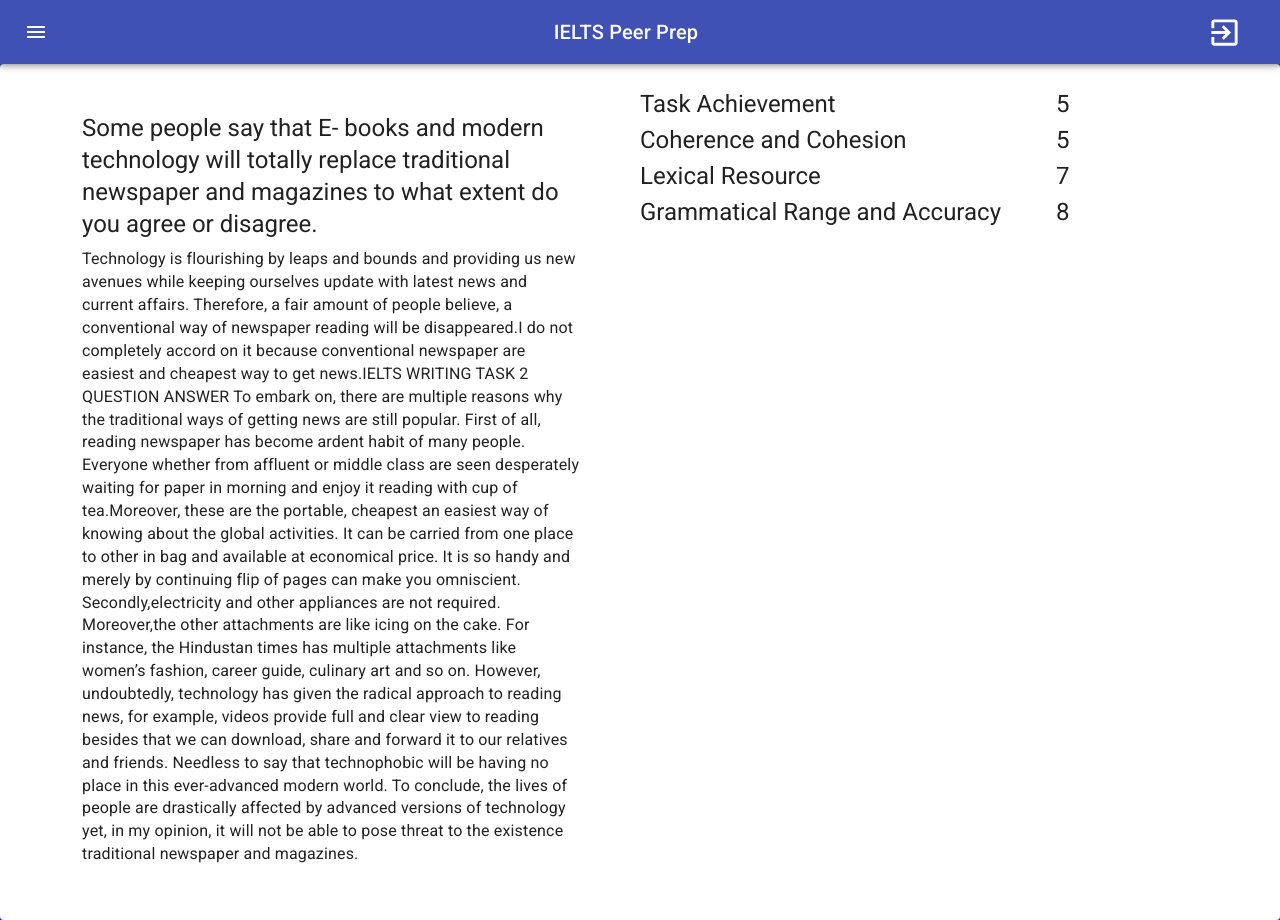
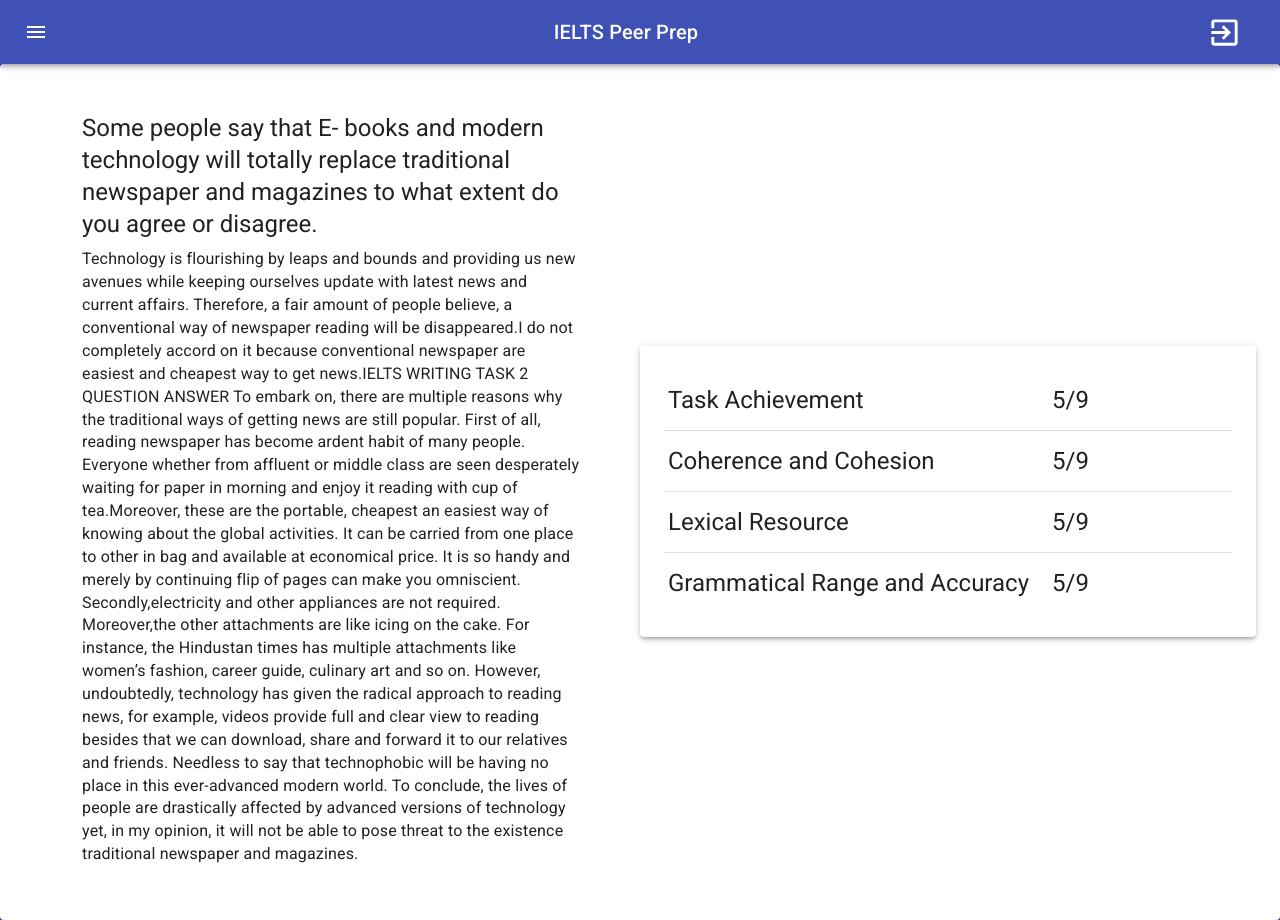
Before and after one commit to sbalajime/ielts-peer-prep, a React (Create React App) app: page /myessay in a window 1280 px wide. Built offline with nearby package versions, Linux system fonts and the light colour scheme; sample sign-in values are in the browser's storage.

Commit message:
Dynamic URL to connect to heroku instance

```diff
--- a/src/Containers/Essay.js
+++ b/src/Containers/Essay.js
@@ -123,7 +123,7 @@ class Essay extends Component {
     handleClick = () => {
         const { answer, question, task } = this.state
         const body = { essay: answer, user: 6, task, question }
-        postData(`http://localhost:5000/essay`, body, this.afterPost)
+        postData(`/essay`, body, this.afterPost)
     }
 
     handleSelectChange = (e) => {
--- a/src/Containers/LogIn.js
+++ b/src/Containers/LogIn.js
@@ -81,7 +81,7 @@ class Login extends React.Component {
         } else if (!password.trim()) {
             this.setState({ error: { ...error, password: true } });
         } else {
-            putData(`http://localhost:5000/user/login`, { email, password }, this.handleLoginResp);
+            putData(`/user/login`, { email, password }, this.handleLoginResp);
         }
     }
 
--- a/src/Containers/MyEssay.js
+++ b/src/Containers/MyEssay.js
@@ -30,6 +30,15 @@ const useStyles = (theme) => ({
     essaySection: {
         padding: theme.spacing(3),
         maxWidth: 500
+    }, reviewWrapper: {
+        padding: theme.spacing(3)
+    },
+    slideLabel: {
+        display: 'flex',
+        alignItems: 'center'
+    },
+    sliderRow: {
+        margin: '10px 0'
     }
 })
 
@@ -40,6 +49,22 @@ function valueLabelFormat(value) {
         .map((item) => Number(item));
     return `${Math.round(coefficient)}e^${exponent}`;
 }
+
+const ReviewRow = (props) => {
+    const { classes, label, value } = props;
+    return (
+        <Grid container spacing={1} className={classes.sliderRow} >
+            <Grid item lg={8} sm={8} xs={8} className={classes.slideLabel}><Typography variant="h5" component="h2" >
+                {label}
+            </Typography>
+            </Grid>
+            <Grid item lg={4} sm={4} xs={4} className={classes.slideLabel}>
+                <Typography variant="h5" component="h2" >
+                    {value}
+                </Typography>
+            </Grid>
+        </Grid>)
+}
 let question = `Some people say that E- books and modern technology will totally replace traditional newspaper and magazines to what extent do you agree or disagree.`
 let answer = `Technology is flourishing by leaps and bounds and providing us new avenues while keeping ourselves update with latest news and current affairs. Therefore, a fair amount of people believe, a conventional way of newspaper reading will be disappeared.I do not completely accord on it because conventional newspaper are easiest and cheapest way to get news.IELTS WRITING TASK 2 QUESTION ANSWER
 
@@ -48,6 +73,11 @@ To embark on, there are multiple reasons why the traditional ways of getting new
 However, undoubtedly, technology has given the radical approach to reading news, for example, videos provide full and clear view to reading besides that we can download, share and forward it to our relatives and friends. Needless to say that technophobic will be having no place in this ever-advanced modern world.
 
 To conclude, the lives of people are drastically affected by advanced versions of technology yet, in my opinion, it will not be able to pose threat to the existence traditional newspaper and magazines.`
+
+
+let comments = [{
+    fullName: "Balaji S"
+}]
 class MyEssay extends Component {
 
     render() {
@@ -68,51 +98,16 @@ class MyEssay extends Component {
 
                     </Grid>
                     <Grid item lg={6} sm={12} xs={12} >
-                        <Box height="100%" flexDirection="column" justifyContent="center">
-                            <Grid container spacing={1} className={classes.sliderRow} >
-                                <Grid item lg={8} sm={8} xs={8} ><Typography variant="h5" component="h2" className={classes.slideLabel}>
-                                    Task Achievement
-                                </Typography>
-                                </Grid>
-                                <Grid item lg={4} sm={4} xs={4} >
-                                    <Typography variant="h5" component="h2" className={classes.slideLabel}>
-                                        5
-                                </Typography>
-                                </Grid>
-                            </Grid>
-                            <Grid container spacing={1} className={classes.sliderRow}>
-                                <Grid item lg={8} sm={8} xs={8} ><Typography variant="h5" component="h2" className={classes.slideLabel}>
-                                    Coherence and Cohesion
-                                </Typography>
-                                </Grid>
-                                <Grid item lg={4} lg={4} sm={4} xs={4} >
-                                    <Typography variant="h5" component="h2" className={classes.slideLabel}>
-                                        5
-                                </Typography>
-                                </Grid>
-                            </Grid>
-                            <Grid container spacing={1} className={classes.sliderRow}>
-                                <Grid item lg={8} sm={8} xs={8} ><Typography variant="h5" component="h2" className={classes.slideLabel}>
-                                    Lexical Resource
-                                </Typography>
-                                </Grid>
-                                <Grid item lg={4} sm={4} xs={4} >
-                                    <Typography variant="h5" component="h2" className={classes.slideLabel}>
-                                        7
-                                </Typography>
-                                </Grid>
-                            </Grid>
-                            <Grid container spacing={1} className={classes.sliderRow}>
-                                <Grid item lg={8} lg={8} sm={8} xs={8} ><Typography variant="h5" component="h2" className={classes.slideLabel}>
-                                    Grammatical Range and Accuracy
-                                </Typography>
-                                </Grid>
-                                <Grid item lg={4} lg={4} sm={4} xs={4} >
-                                    <Typography variant="h5" component="h2" className={classes.slideLabel}>
-                                        8
-                                </Typography>
-                                </Grid>
-                            </Grid>
+                        <Box height="100%" display="flex" flexDirection="column" justifyContent="center">
+                            <Paper elevation={3} className={classes.reviewWrapper}>
+                                <ReviewRow label="Task Achievement" value="5/9" classes={classes} />
+                                <Divider />
+                                <ReviewRow label="Coherence and Cohesion" value="5/9" classes={classes} />
+                                <Divider />
+                                <ReviewRow label="Lexical Resource" value="5/9" classes={classes} />
+                                <Divider />
+                                <ReviewRow label=" Grammatical Range and Accuracy" value="5/9" classes={classes} />
+                            </Paper>
                         </Box>
                     </Grid>
                 </Grid>
--- a/src/Containers/Register.js
+++ b/src/Containers/Register.js
@@ -87,7 +87,7 @@ class Signup extends React.Component {
             this.setState({ error: { email: false, password: false, rpass: false, fullName: true } });
         } else {
             this.setState({ error: {} })
-            postData(`http://localhost:5000/user/`, { email, password, fullName }, this.handleSignupResp);
+            postData(`/user/`, { email, password, fullName }, this.handleSignupResp);
         }
     }
 
--- a/src/Utils/Api.js
+++ b/src/Utils/Api.js
@@ -1,5 +1,6 @@
+import CONSTANTS from '../constants';
 export const putData = (url, body, callback) => {
-    fetch(url, {
+    fetch(`${CONSTANTS.API_URL}${url}`, {
         method: "PUT",
         headers: {
             "Content-Type": "application/json"
@@ -12,7 +13,7 @@ export const putData = (url, body, callback) => {
 
 
 export const postData = (url, body, callback) => {
-    fetch(url, {
+    fetch(`${CONSTANTS.API_URL}${url}`, {
         method: "POST",
         headers: {
             "Content-Type": "application/json",
--- a/src/constants/index.js
+++ b/src/constants/index.js
@@ -1,9 +1,11 @@
+const isLocalHost = window.location.href.includes('localhost');
 const values = {
     TASK_1_MINIMUM_WORDS: 150,
     TASK_2_MINIMUM_WORDS: 250,
     TASK_1_DURATION: 1200,
     TASK_2_DURATION: 2400,
-    EMAIL_REGEX: /^\w+([\.-]?\w+)*@\w+([\.-]?\w+)*(\.\w{2,3})+$/
+    EMAIL_REGEX: /^\w+([\.-]?\w+)*@\w+([\.-]?\w+)*(\.\w{2,3})+$/,
+    API_URL: isLocalHost ? 'http://localhost:5000' : 'https://ielts-peer-prep.herokuapp.com'
 }
 
 export default values;
```
